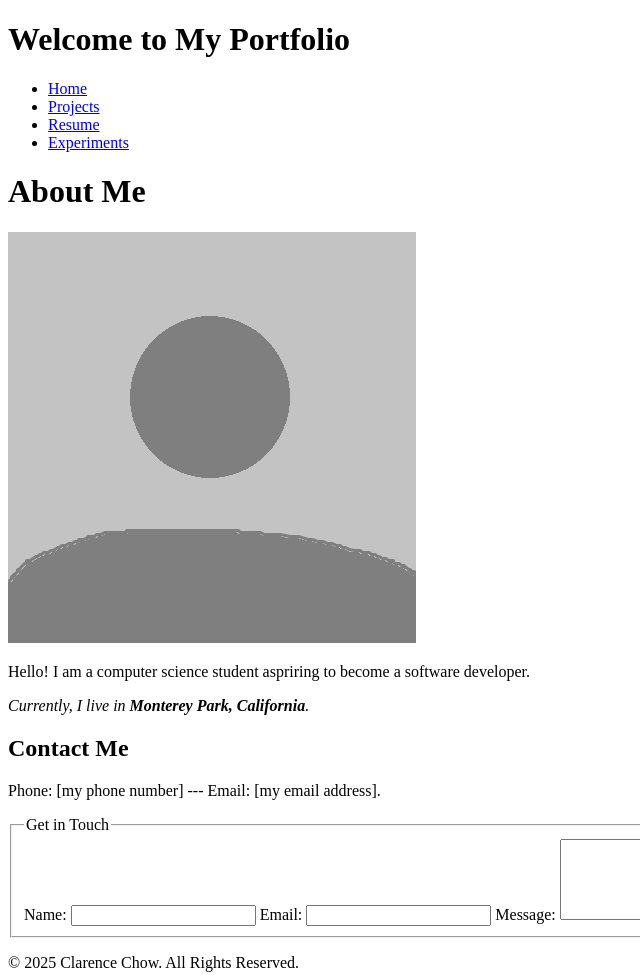
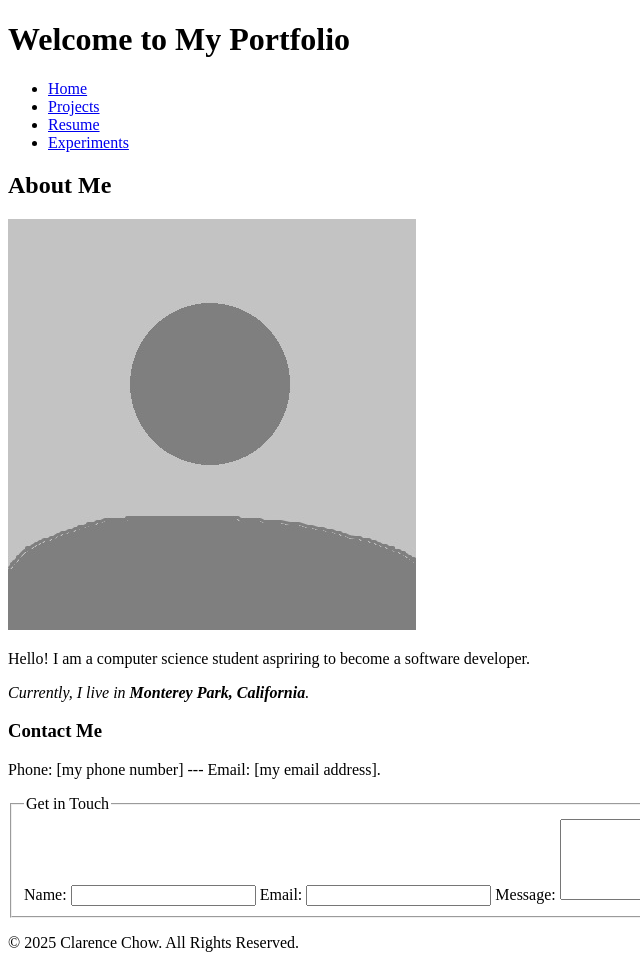
Before and after one commit to clarencechow/CSE134B_HW5, a plain HTML site: page index.html in a window 1280 px wide. Shown: the whole page, without its empty margins (0-640 px from the left). Drawn offline with Linux system fonts and the light colour scheme.

Commit message:
Update index.html

```diff
--- a/index.html
+++ b/index.html
@@ -20,13 +20,13 @@
         </nav>
     </header>
     <main>
-        <h1>About Me</h1>
+        <h2>About Me</h2>
         <img src="images/placeholder_photo.jpg" alt="Photo of myself">
         <p>Hello! I am a computer science student aspriring to become a software developer.</p>
         <address>
             Currently, I live in <b>Monterey Park, California</b>.
         </address>
-        <h2>Contact Me</h2>
+        <h3>Contact Me</h3>
         <p>Phone: [my phone number] --- Email: [my email address].</p>
         <form action="#" method="post">
             <fieldset>
```
